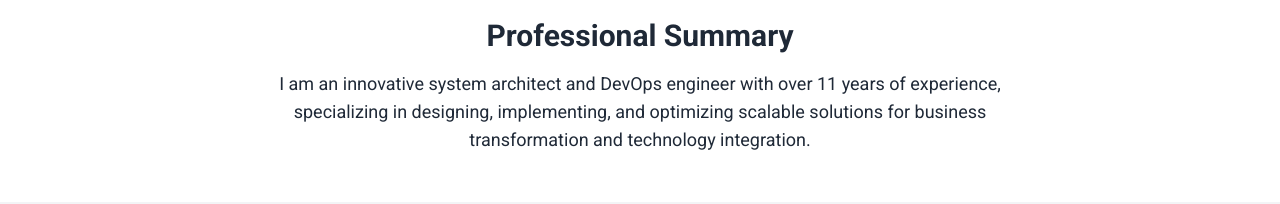
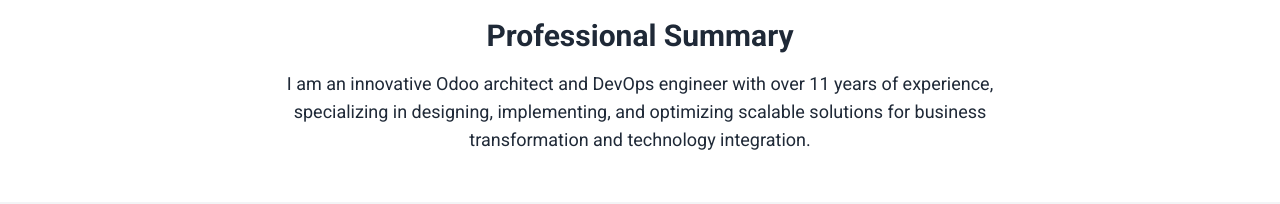
Before and after one commit to jamshu/jamshu.github.io, a plain HTML site: page index.html in a window 1280 px wide. Shown: the part 350-554 px from the top of the page. Drawn offline with nearby package versions, Linux system fonts and the light colour scheme.

Commit message:
updated system to Odoo

```diff
--- a/index.html
+++ b/index.html
@@ -31,7 +31,7 @@
         <div class="container mx-auto px-4">
             <h2 class="text-3xl font-semibold mb-4 text-center">Professional Summary</h2>
             <p class="text-center max-w-3xl mx-auto text-lg">
-                I am an innovative system architect and DevOps engineer with over 11 years of experience, specializing in designing, implementing, and optimizing scalable solutions for business transformation and technology integration.
+                I am an innovative Odoo architect and DevOps engineer with over 11 years of experience, specializing in designing, implementing, and optimizing scalable solutions for business transformation and technology integration.
             </p>
         </div>
     </section>
```
